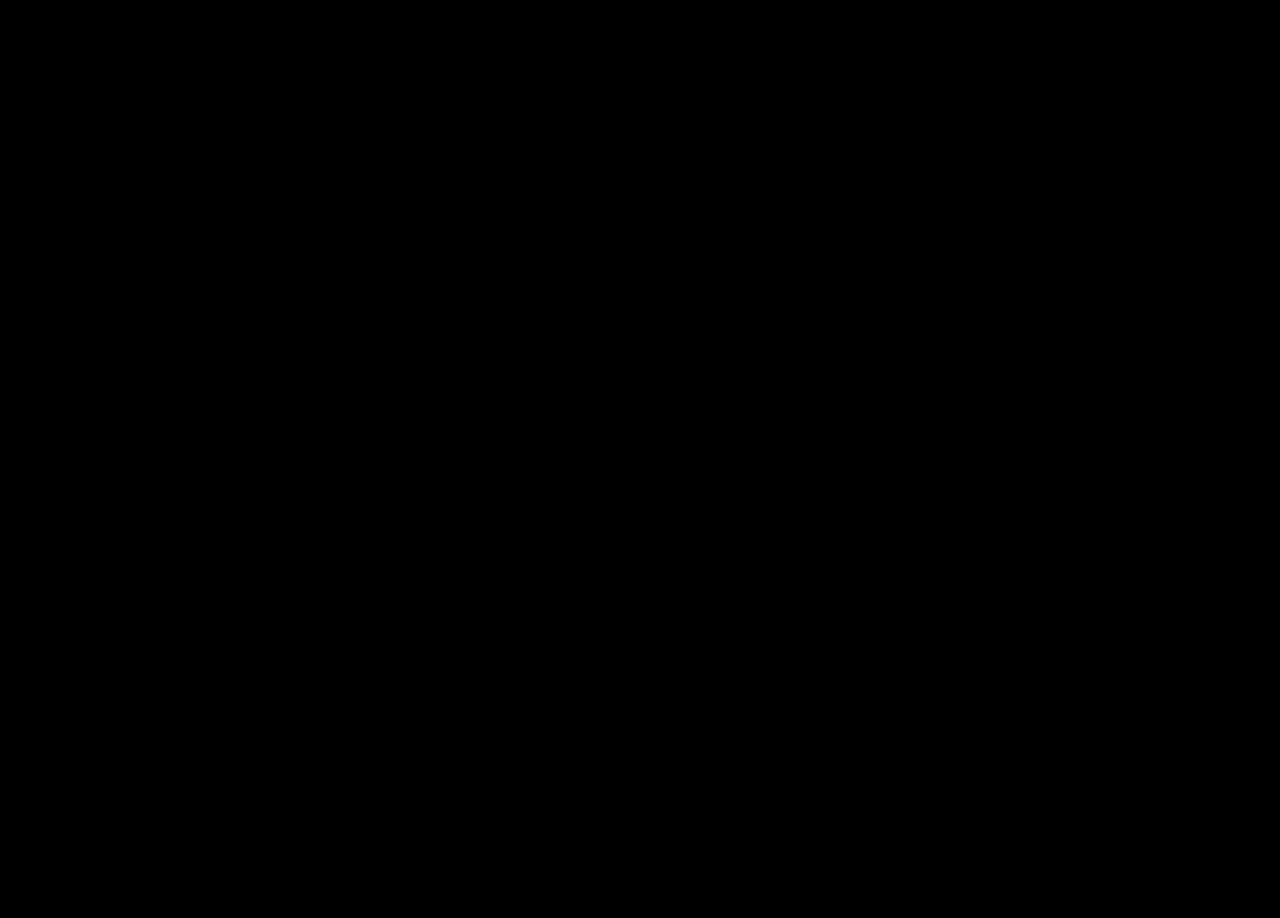
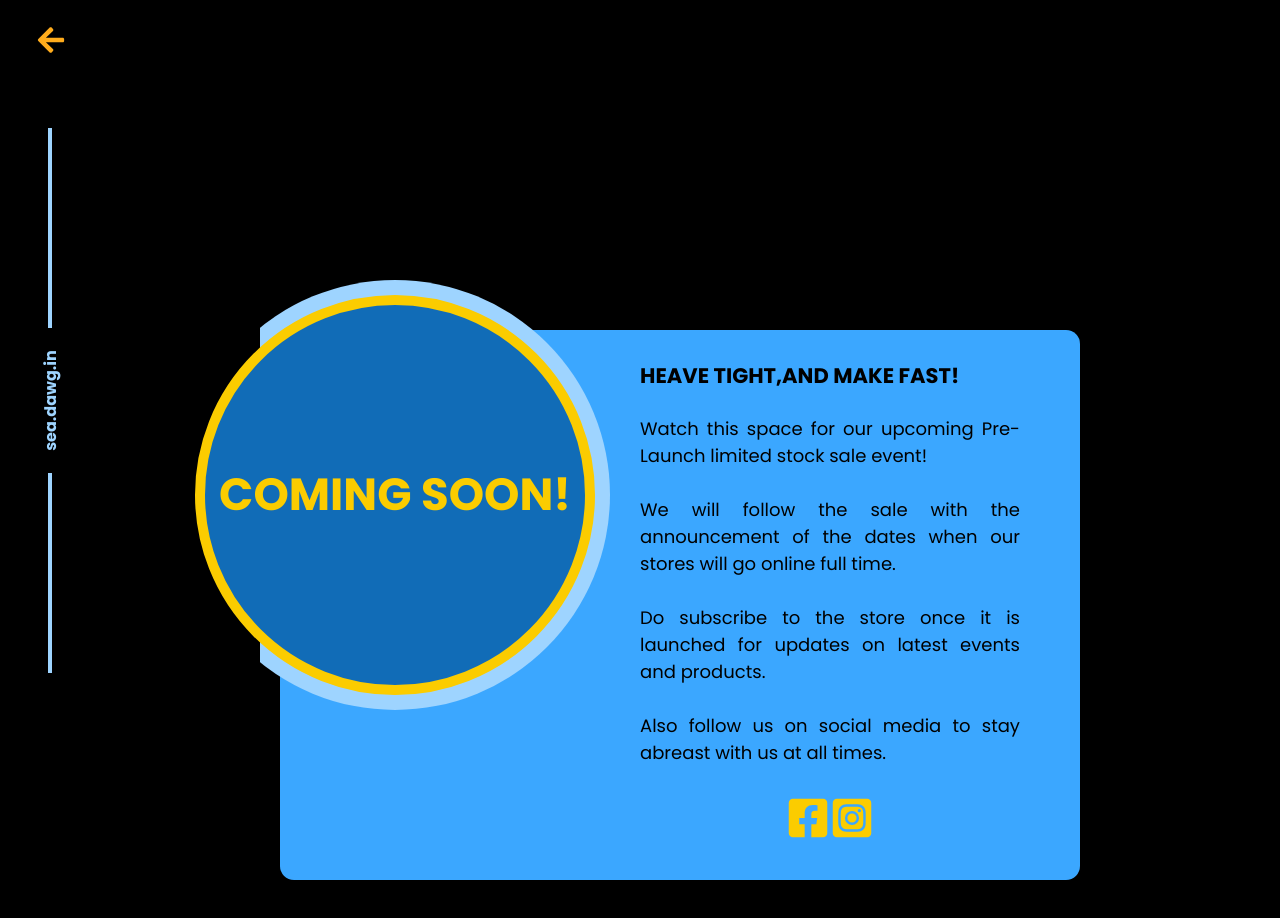
Before and after one commit to AmanRawatOfficial/seadawg.in, a React (Create React App) app: page /shop in a window 1280 px wide. Before the commit this address had no page. Shown: the top 918 px of the page. Before the commit the page ends 800 px from the top, so only its background shows below. Built offline with nearby package versions, Linux system fonts and the light colour scheme.

Commit message:
added the shop page

```diff
--- a/public/index.html
+++ b/public/index.html
@@ -3,7 +3,7 @@
   <head>
     <meta charset="utf-8" />
     <link rel="icon" href="%PUBLIC_URL%/favicon.ico" />
-    <meta name="viewport" content="width=device-width, initial-scale=1" />
+    <meta name="viewport" content="width=device-width, height=device-height, initial-scale=1" />
     <meta name="theme-color" content="#000000" />
     <meta
       name="description"
--- a/src/App.js
+++ b/src/App.js
@@ -8,6 +8,7 @@ import Charity from "./pages/Charity/Charity"
 import Orders from "./pages/Order/Order"
 import Collaboration from "./pages/Collaboration/Collaboration"
 import Teasers from "./pages/Teasers/Teasers"
+import Shop from "./pages/Shop/Shop"
 
 const App = () => {
     return (
@@ -20,6 +21,7 @@ const App = () => {
                 <Route path="/orders" element={<Orders />} />
                 <Route path="/collaboration" element={<Collaboration />} />
                 <Route path="/teasers" element={<Teasers />} />
+                <Route path="/shop" element={<Shop />} />
             </Route>
         </Routes>
     )
--- a/src/components/CircularHeader/CircularHeader.jsx
+++ b/src/components/CircularHeader/CircularHeader.jsx
@@ -8,7 +8,7 @@ function CircularHeader(props) {
             <div className="heading_container">
                 <div className="heading_gimmick"></div>
                 <div className="heading">
-                    <h2>{props.heading}</h2>
+                    <h2 style={{color: `${props.color}`}}>{props.heading}</h2>
                 </div>
             </div>
             <div className="content" style={{height: props.height}}>
--- a/src/components/CircularHeader/CircularHeader.scss
+++ b/src/components/CircularHeader/CircularHeader.scss
@@ -299,7 +299,7 @@
 
         .heading_container {
             left: -255px;
-            top: 72px;
+            top: 0px;
             transform: scale(.5);
 
             .heading_gimmick {
@@ -311,10 +311,10 @@
             margin-left: 10px;
             width: 260px;
             height: 800px;
-            margin-top: -250px;
+            margin-top: -300px;
 
             p {
-                margin-top: 250px;
+                margin-top: 10px;
             }
         }
     }
@@ -325,7 +325,7 @@
 
         .heading_container {
             left: -276px;
-            top: 72px;
+            top: 30px;
 
             .heading_gimmick {
                 left: 0px;
--- a/src/components/HomeButton/HomeButton.scss
+++ b/src/components/HomeButton/HomeButton.scss
@@ -3,7 +3,7 @@
     width: 100vw;
     display: flex;
     align-items: center;
-    height: 100px;
+    height: 80px;
     background-color: black;
     z-index: 20;
 
--- a/src/components/SeaDawgMark/SeaDawgMark.scss
+++ b/src/components/SeaDawgMark/SeaDawgMark.scss
@@ -5,7 +5,6 @@
     justify-content: center;
     height: 100%;
     z-index: 0;
-
     position: fixed;
 
     .water_mark_lines {
--- a/src/pages/Home/Home.jsx
+++ b/src/pages/Home/Home.jsx
@@ -75,6 +75,7 @@ const Home = () => {
                 </div>
                 <div className="links">
                     <div className={`link link_first ${firstLink}`}>
+                        <Link className="link_teaser" to="/shop">
                             <span
                                 onMouseOver={mouseOverFirstHandler}
                                 onMouseOut={mouseOutFirstHandler}
@@ -82,6 +83,7 @@ const Home = () => {
                             >
                                 Shop
                             </span>
+                        </Link>
                     </div>
                     <div className={`link link_second ${secondLink}`}>
                         <Link className="link_teaser" to="/teasers">
--- a/src/pages/Intro/Intro.scss
+++ b/src/pages/Intro/Intro.scss
@@ -102,7 +102,7 @@
 @media (max-width: 438px) {
     .comic_stripe_container {
         width: 240px;
-        height: 5460px;
+        height: 5320px;
         margin-left: -60px;
 
 
--- /dev/null
+++ b/src/pages/Shop/Shop.jsx
@@ -0,0 +1,49 @@
+import React from "react";
+
+import { FaFacebookSquare, FaInstagramSquare } from "react-icons/fa";
+import "./Shop.scss";
+import HomeButton from "../../components/HomeButton/HomeButton";
+import SeaDawgMark from "../../components/SeaDawgMark/SeaDawgMark";
+import CircularHeader from "../../components/CircularHeader/CircularHeader";
+
+function Shop() {
+    return (
+        <div className="shop">
+            <HomeButton />
+            <SeaDawgMark />
+            <CircularHeader color="#fbcc00" heading="COMING SOON!">
+                <div className="content_first">
+                    <h3>HEAVE TIGHT,AND MAKE FAST!</h3>
+                    <br />
+                    <br />
+                    Watch this space for our upcoming Pre-Launch limited stock
+                    sale event!
+                    <br />
+                    <br />
+                    We will follow the sale with the announcement of the dates
+                    when our stores will go online full time.
+                    <br />
+                    <br />
+                    Do subscribe to the store once it is launched for updates on
+                    latest events and products.
+                    <br />
+                    <br />
+                    Also follow us on social media to stay abreast with us at
+                    all times.
+                    <div className="shop_icon_container">
+                        <FaFacebookSquare
+                            fill="#fbcc00"
+                            className="shop_icon"
+                        />
+                        <FaInstagramSquare
+                            fill="#fbcc00"
+                            className="shop_icon"
+                        />
+                    </div>
+                </div>
+            </CircularHeader>
+        </div>
+    );
+}
+
+export default Shop;
--- /dev/null
+++ b/src/pages/Shop/Shop.scss
@@ -0,0 +1,24 @@
+.shop {
+    display: flex;
+
+    .content_first {
+
+        h3 {
+            color: black;
+            margin-bottom: -30px;
+            margin-top: -20px;
+        }
+
+        .shop_icon_container {
+            display: flex;
+            align-items: center;
+            justify-content: center;
+
+            .shop_icon {
+                font-size: 44px;
+                margin-top: 30px;
+                cursor: pointer;
+            }
+        }
+    }
+}
```
Lines whose indentation alone changed are shown as unchanged.
